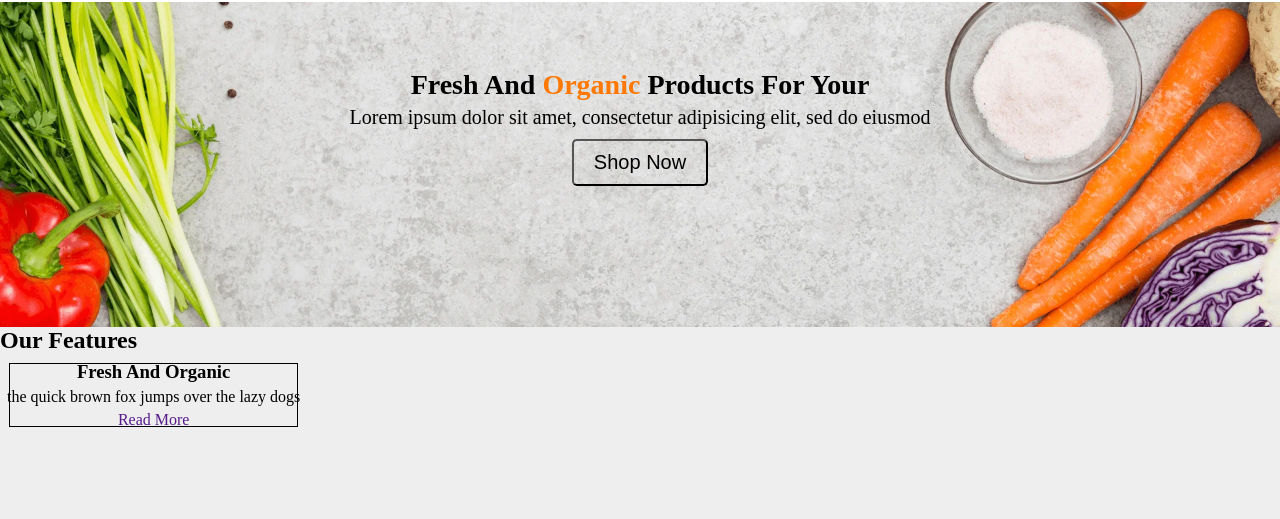
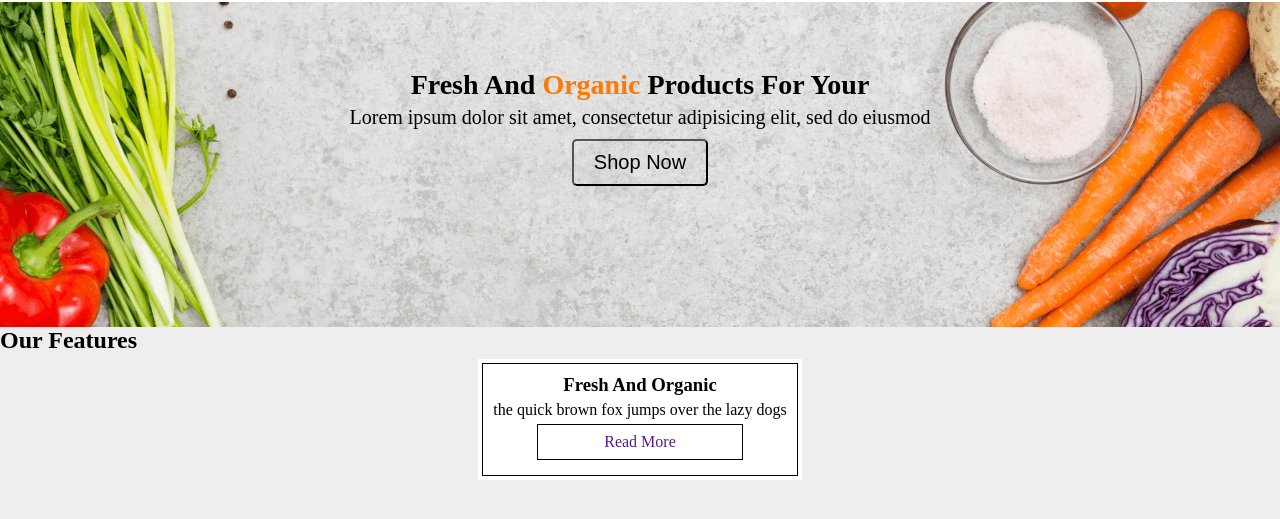
Before and after one commit to mamoonbgc036/Practice_Website, a plain HTML site: page index.html in a window 1280 px wide. Shown: the part 73-592 px from the top of the page. Drawn offline with Linux system fonts and the light colour scheme.

Commit message:
Add files via upload

```diff
--- a/css/style.css
+++ b/css/style.css
@@ -127,23 +127,49 @@ header{
 		}*/
 
 #features #main{
+	width: 80%;
+	margin: 0 auto;
 	display: grid;
-	grid-template-columns: repeat(auto-fit, minmax(200px,max-content));
+	justify-content: center;
+	grid-template-columns: repeat(auto-fit, minmax(250px,max-content));
 }
 
 #features #item{
 	margin: 5px;
 	text-align: center;
-	padding: 2px;
+	padding: 15px;
 	outline: 1px solid #000;
 	outline-offset: -5px;
-	transition: all .8s;
+	transition: all .2s;
+	background: #FFFFFF;
 }
 
 #features #item:hover{
 	outline-offset: 0px;
 }
 
+#main a{
+	display: block;
+	cursor: pointer;
+	padding: 8px 12px;
+	background: transparent;
+	text-decoration: none;
+	border: 1px solid #000;
+	margin: 5px auto;
+	width: 70%;
+}
+
+#item img{
+	height: 62%;
+	background-size: cover;
+	justify-content: center;
+	width: 100%;
+}
+
+#main a:hover{
+	background: #FF7800;
+	color: #fff;
+}
 
 
 /*RESPONSIVENESS*/
```
